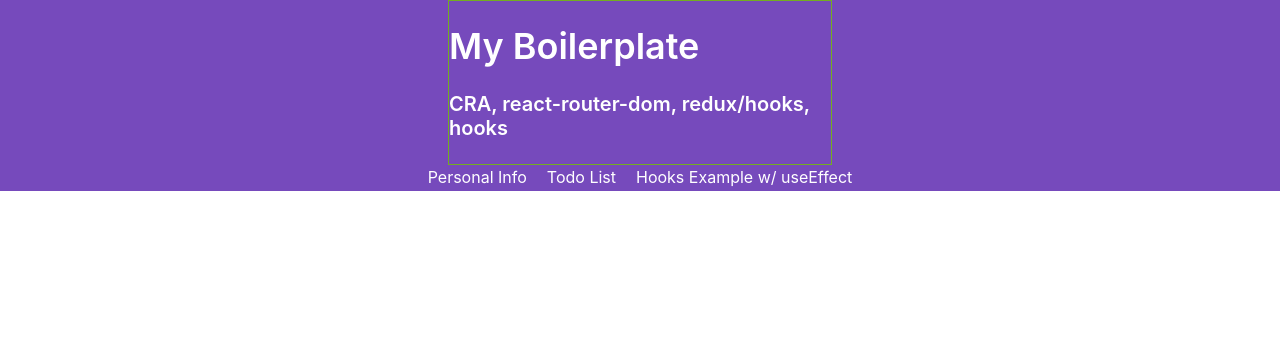
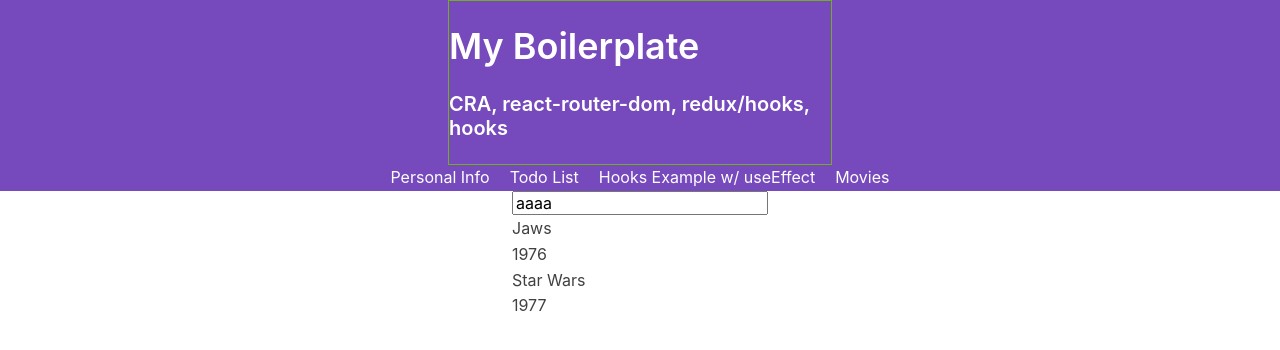
Before and after one commit to dcmodie/catalogue, a React (Create React App) app: page /movies in a window 1280 px wide. Shown: the top 350 px of the page. Built offline with nearby package versions, Linux system fonts and the light colour scheme.

Commit message:
adding movies

```diff
--- a/src/App.js
+++ b/src/App.js
@@ -3,6 +3,7 @@ import Header from './features/header/Header'
 import TodoList from './features/todos/todosList'
 import PersonalInfoPage from './features/personalInfo/PersonalInfoPage'
 import HooksExample from './features/hooksExample/HooksExample'
+import MoviesPage from './features/movies/MoviesPage'
 import { BrowserRouter as Router, Route, Switch , Link} from 'react-router-dom';
 import './index.css'
 
@@ -19,11 +20,11 @@ function App() {
             </div>
           </div>
         <nav>
-
           <section>
             <Link to="/personal-info">Personal Info</Link>
             <Link to="/todo-list">Todo List</Link>
             <Link to="/hooks-example">Hooks Example w/ useEffect</Link>
+            <Link to="/movies">Movies</Link>
           </section>
         </nav>
         <section>
@@ -40,6 +41,9 @@ function App() {
             <Route path="/personal-info">
               <PersonalInfoPage />
             </Route>
+            <Route path="/movies">
+              <MoviesPage/>
+            </Route>
           </Switch>
 
         </section>
--- /dev/null
+++ b/src/features/movies/MovieListItem.js
@@ -0,0 +1,23 @@
+import React from 'react'
+
+const MovieListItem = (props)=>{
+
+	const {movie} = props;
+
+	return (
+		<div>
+			<div>
+
+			 {movie.title}
+
+			</div>
+			<div>
+
+			 {movie.year}
+
+			</div>
+		</div>
+	)
+}
+
+export default MovieListItem;
--- /dev/null
+++ b/src/features/movies/MoviesPage.js
@@ -0,0 +1,30 @@
+import React, {useState} from 'react'
+import MovieListItem from './MovieListItem'
+import {useSelector, useDispatch } from 'react-redux';
+
+const Movies = (props)=>{
+	const dispatch = useDispatch();
+	const movies = useSelector((state)=>state.movies);
+	const [inVal, setInVal] = useState('aaaa');
+
+	const renderList = (movies) => {
+		const retList = []
+		movies.map( (movie)=>{
+			retList.push(<MovieListItem movie={movie} />)
+		})
+		return retList;
+
+	}
+
+	const onInputChange  = (e)=>{
+		setInVal(e.target.value)
+	}
+
+	return (
+		<div>
+			<div><input value={inVal} onChange={onInputChange}/></div>
+			{renderList(movies)}
+
+		</div>)
+}
+export default Movies
--- /dev/null
+++ b/src/features/movies/MoviesSlice.js
@@ -0,0 +1,23 @@
+import React from 'react';
+
+const initialState = [
+		{title:"Jaws", year:"1976"},
+		{title:"Star Wars",year:"1977"}
+	];
+
+const MovieSlice = (state = initialState, action)=>{
+	switch(action.type){
+		case 'addMovie':
+			console.log('add movie called')
+			return state.movies.push(action.payload)
+			break;
+		case 'removeMovie':
+			console.log('remove movie called')
+			break;
+		default:
+			return state;
+
+	}
+
+}
+export default MovieSlice;
--- a/src/reducer.js
+++ b/src/reducer.js
@@ -3,12 +3,14 @@ import { combineReducers } from 'redux'
 import todosReducer from './features/todos/TodosSlice'
 import personalInfo from './features/personalInfo/PersonalInfoSlice';
 import hooksExample from './features/hooksExample/HooksExampleSlice';
+import movies from './features/movies/MoviesSlice';
 
 const rootReducer = combineReducers({
   // Define a top-level state field named `todos`, handled by `todosReducer`
   todos: todosReducer,
   personalInfo: personalInfo,
-  hooksExample: hooksExample
+  hooksExample: hooksExample,
+  movies:movies
 
 })
 
```
